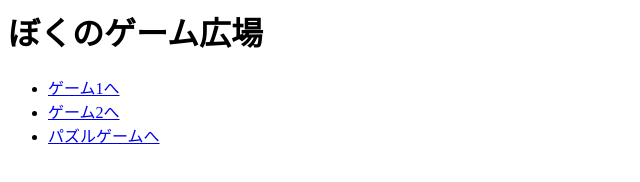
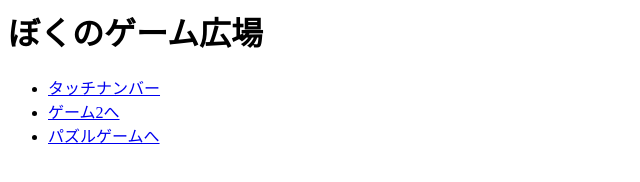
Before and after one commit to dorada-dora/-, a plain HTML site: page index.html in a window 1280 px wide. Shown: the full height of the page, 0-640 px from the left. Drawn offline with Linux system fonts and the light colour scheme.

Commit message:
Update index.html

```diff
--- a/index.html
+++ b/index.html
@@ -1,6 +1,6 @@
 <h1>ぼくのゲーム広場</h1>
 <ul>
-  <li><a href="game1.html">ゲーム1へ</a></li>
+  <li><a href="touch-number.html">タッチナンバー</a></li>
   <li><a href="game2.html">ゲーム2へ</a></li>
   <li><a href="games/puzzle.html">パズルゲームへ</a></li>
 </ul>
```
